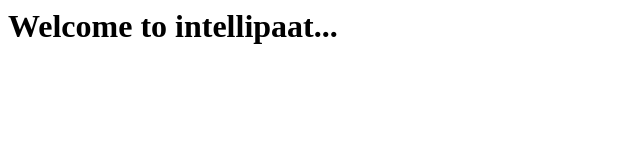
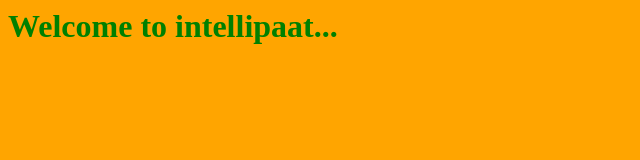
Before and after one commit to Sukku1990/Website, a plain HTML site: page index.html in a window 1280 px wide. Shown: the whole page, without its empty margins (0-640 px from the left). Drawn offline with Linux system fonts and the light colour scheme.

Commit message:
Back-ground color added ...

```diff
--- a/index.html
+++ b/index.html
@@ -1,6 +1,6 @@
 <html>
 <title> Jenkins CI/CD Pipeline .</title>
-<body>
+<body text="green" bgcolor="#FFA500" >
 <h1> Welcome to intellipaat... </h1>
 </body>
 </html>
```
